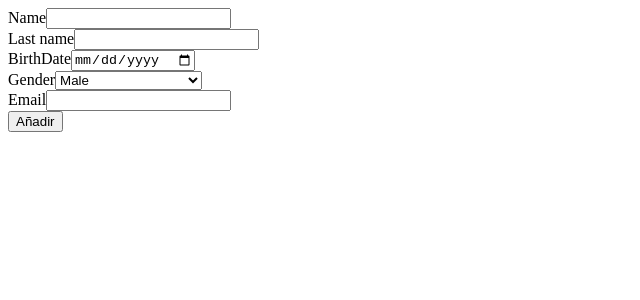
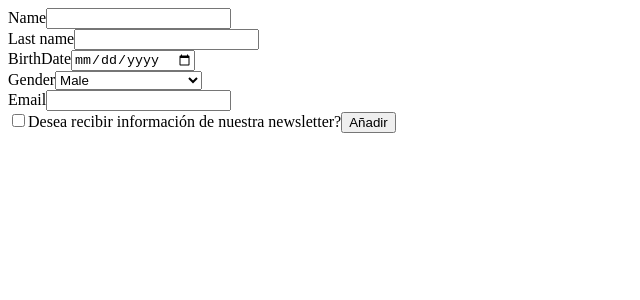
Before and after one commit to TelasGonzas/202304-W4CH2-Javier-Gonzalez, a React (Vite) app: page / in a window 1280 px wide. Shown: the top 300 px of the page, without its empty margins (0-640 px from the left). Built offline with nearby package versions, Linux system fonts and the light colour scheme.

Commit message:
Add checkbox

```diff
--- a/src/components/page1/page1.tsx
+++ b/src/components/page1/page1.tsx
@@ -43,7 +43,10 @@ export function AddPersonalData() {
           <label htmlFor="email">Email</label>
           <input type="email" name="email" id="email" required />
         </div>
-
+        <label>
+          <input type="checkbox"></input>Desea recibir información de nuestra
+          newsletter?
+        </label>
         <button type="submit">Añadir</button>
       </form>
     </main>
```
